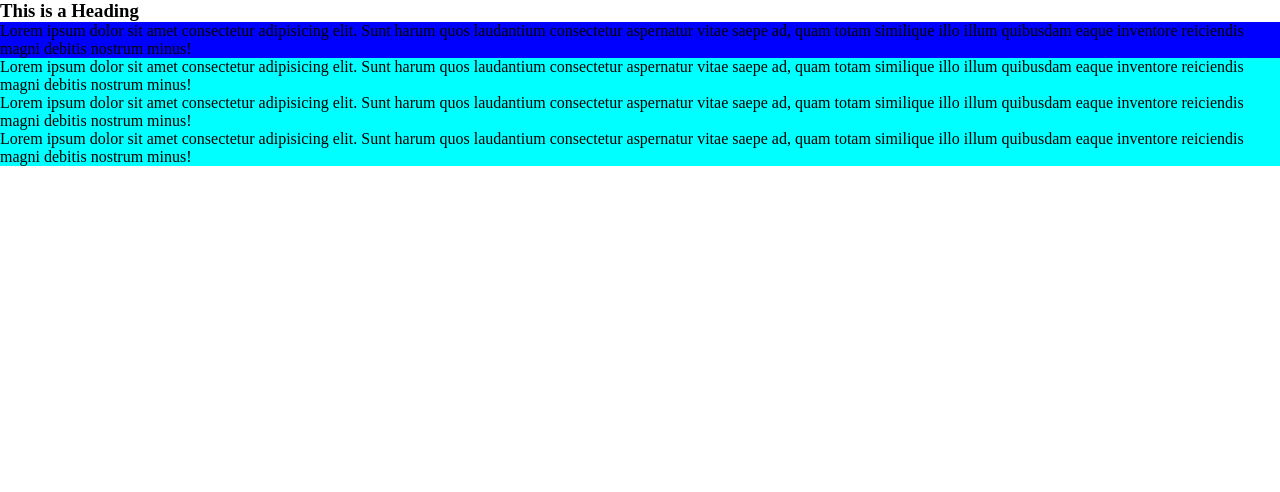
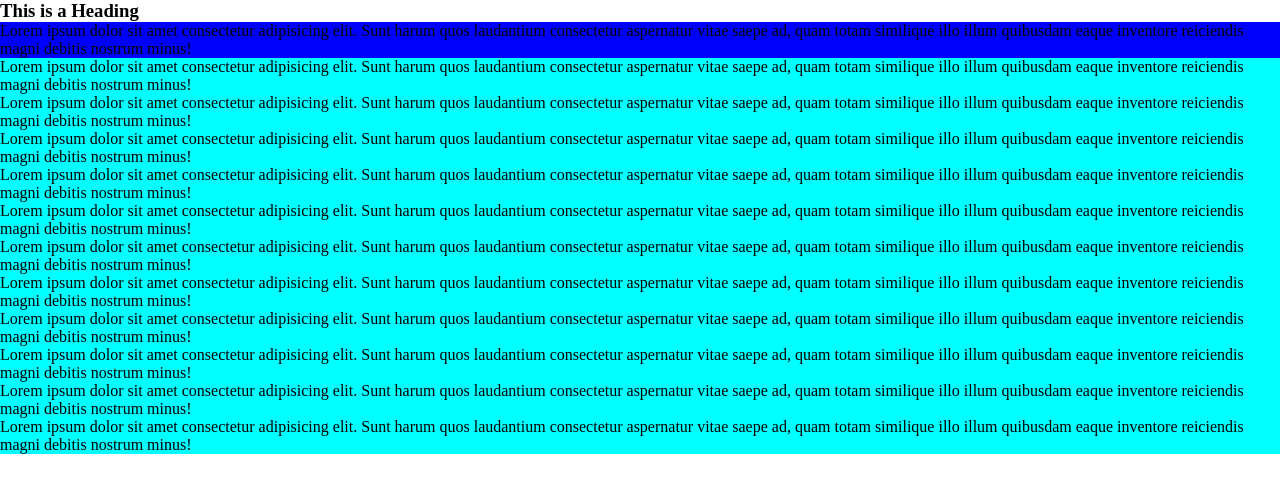
Before and after one commit to jajaborfaruk/my-first-github-repo, a plain HTML site: page index.html in a window 1280 px wide. Drawn offline with Linux system fonts and the light colour scheme.

Commit message:
some new para added

```diff
--- a/index.html
+++ b/index.html
@@ -12,5 +12,13 @@
   <p>Lorem ipsum dolor sit amet consectetur adipisicing elit. Sunt harum quos laudantium consectetur aspernatur vitae saepe ad, quam totam similique illo illum quibusdam eaque inventore reiciendis magni debitis nostrum minus!</p>
   <p>Lorem ipsum dolor sit amet consectetur adipisicing elit. Sunt harum quos laudantium consectetur aspernatur vitae saepe ad, quam totam similique illo illum quibusdam eaque inventore reiciendis magni debitis nostrum minus!</p>
   <p>Lorem ipsum dolor sit amet consectetur adipisicing elit. Sunt harum quos laudantium consectetur aspernatur vitae saepe ad, quam totam similique illo illum quibusdam eaque inventore reiciendis magni debitis nostrum minus!</p>
+  <p>Lorem ipsum dolor sit amet consectetur adipisicing elit. Sunt harum quos laudantium consectetur aspernatur vitae saepe ad, quam totam similique illo illum quibusdam eaque inventore reiciendis magni debitis nostrum minus!</p>
+  <p>Lorem ipsum dolor sit amet consectetur adipisicing elit. Sunt harum quos laudantium consectetur aspernatur vitae saepe ad, quam totam similique illo illum quibusdam eaque inventore reiciendis magni debitis nostrum minus!</p>
+  <p>Lorem ipsum dolor sit amet consectetur adipisicing elit. Sunt harum quos laudantium consectetur aspernatur vitae saepe ad, quam totam similique illo illum quibusdam eaque inventore reiciendis magni debitis nostrum minus!</p>
+  <p>Lorem ipsum dolor sit amet consectetur adipisicing elit. Sunt harum quos laudantium consectetur aspernatur vitae saepe ad, quam totam similique illo illum quibusdam eaque inventore reiciendis magni debitis nostrum minus!</p>
+  <p>Lorem ipsum dolor sit amet consectetur adipisicing elit. Sunt harum quos laudantium consectetur aspernatur vitae saepe ad, quam totam similique illo illum quibusdam eaque inventore reiciendis magni debitis nostrum minus!</p>
+  <p>Lorem ipsum dolor sit amet consectetur adipisicing elit. Sunt harum quos laudantium consectetur aspernatur vitae saepe ad, quam totam similique illo illum quibusdam eaque inventore reiciendis magni debitis nostrum minus!</p>
+  <p>Lorem ipsum dolor sit amet consectetur adipisicing elit. Sunt harum quos laudantium consectetur aspernatur vitae saepe ad, quam totam similique illo illum quibusdam eaque inventore reiciendis magni debitis nostrum minus!</p>
+  <p>Lorem ipsum dolor sit amet consectetur adipisicing elit. Sunt harum quos laudantium consectetur aspernatur vitae saepe ad, quam totam similique illo illum quibusdam eaque inventore reiciendis magni debitis nostrum minus!</p>
 </body>
 </html>
```
